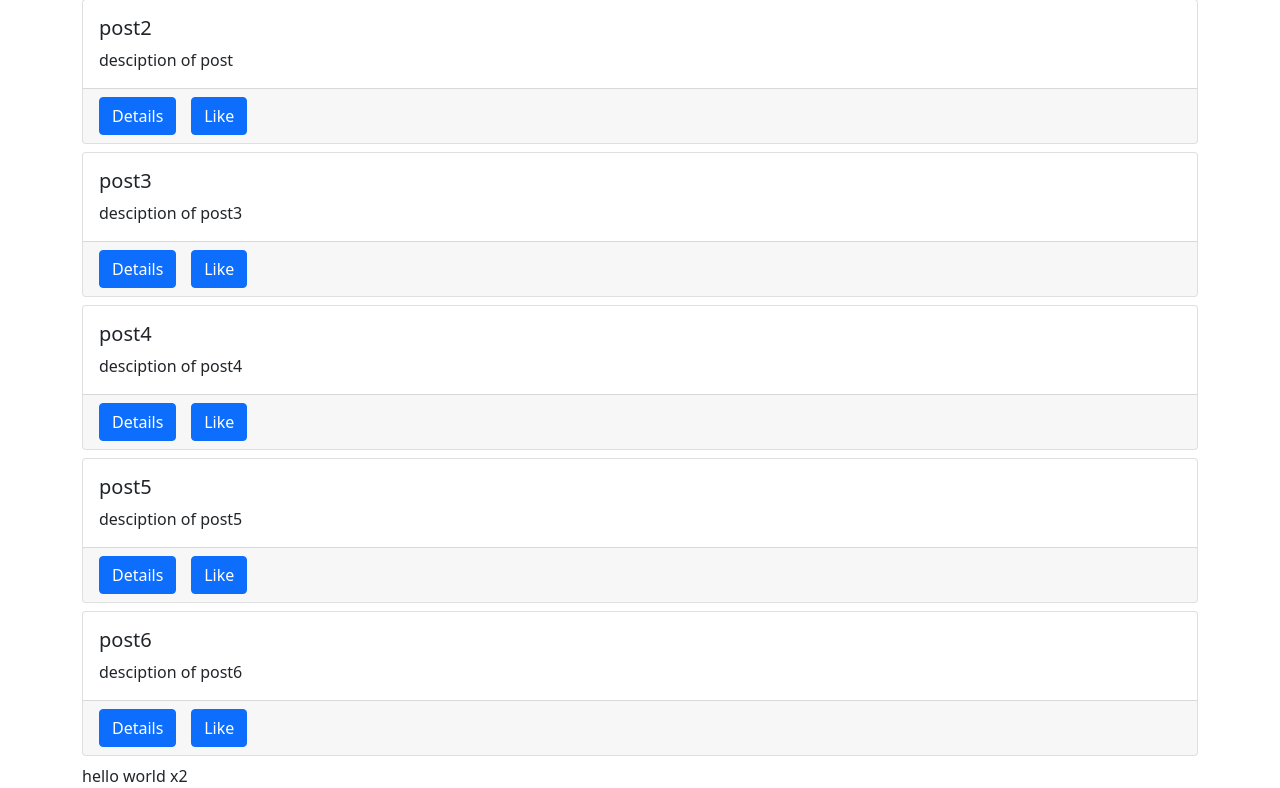
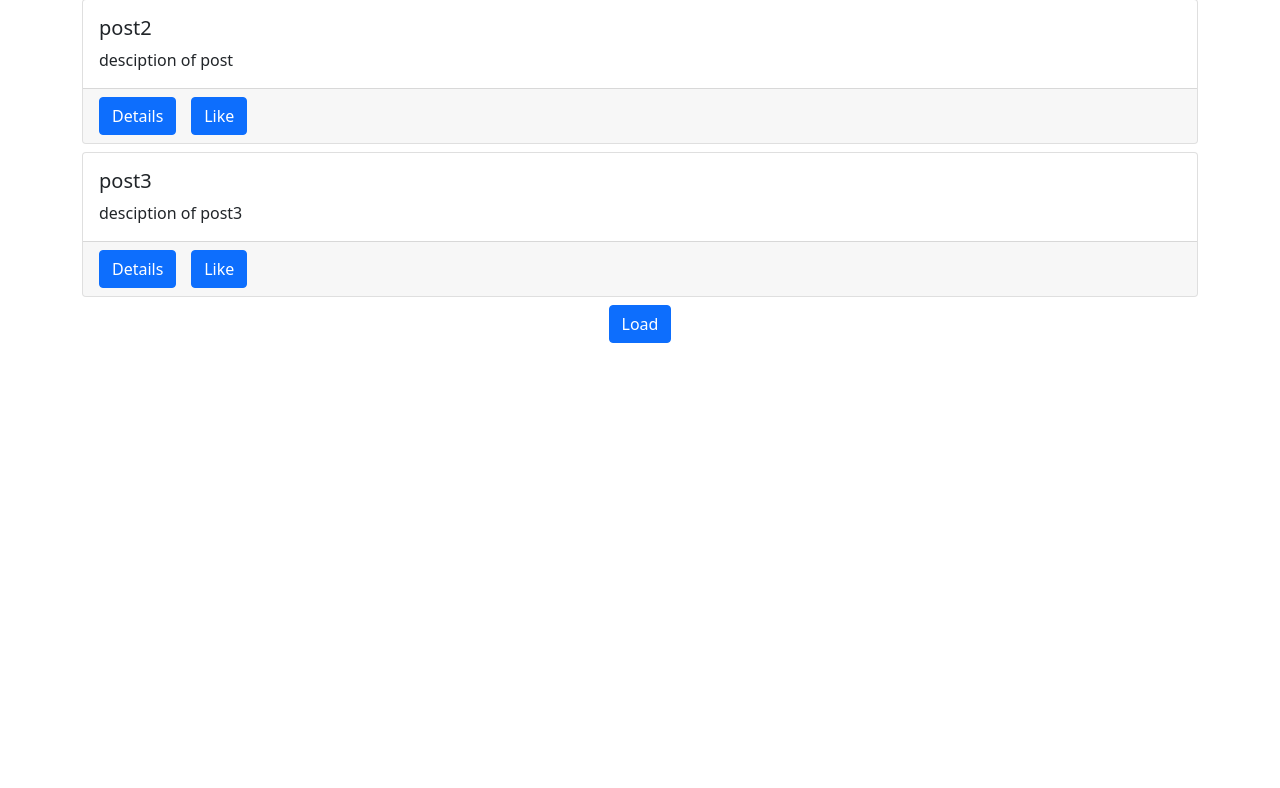
Before and after one commit to mohidalii/SENG2045_A3_DJANGO, a Django app: page / in a window 1280 px wide. Shown: the part 170-958 px from the top of the page. After the commit the page ends 513 px from the top, so only its background shows below. Run offline with Django 5.2, Linux system fonts and the light colour scheme; data comes from the database, SQL or seed files in the repository; data that the repository does not hold is empty; some libraries are stand-ins or nearby versions.

Commit message:
finished loading morew posts with a button click

```diff
--- a/src/posts/static/posts/main.js
+++ b/src/posts/static/posts/main.js
@@ -1,24 +1,16 @@
 console.log('hello world')
 
-const helloWorldBox = document.getElementById('hello-world')
 const postsBox = document.getElementById('posts-box')
 const spinnerBox = document.getElementById('spinner-box')
+const loadBtn = document.getElementById('load-btn')
+const endBox = document.getElementById('end-box')
 
-$.ajax({
+let visible = 3
+
+const getData = () => {
+    $.ajax({
     type: 'GET',
-    url: '/hello-world/',
-    success: function(response){
-        console.log('success', response.text)
-        helloWorldBox.textContent = response.text
-    },
-    error: function(error){
-        console.log('error', error)
-    }
-})
-
-$.ajax({
-    type: 'GET',
-    url: '/data/',
+    url: `/data/${visible}/`,
     success: function(response){
         console.log(response)
         const data = response.data
@@ -46,8 +38,25 @@ $.ajax({
             });
 
         }, 100)
+        console.log(response.size)
+        if (response.size === 0){
+            endBox.textContent = 'No posts added yet...'
+        }
+        else if (response.size <= visible){
+            loadBtn.classList.add('not-visible')
+            endBox.textContent = 'No more posts to load...'
+        }
     },
     error: function(error){
         console.log('error', error)
     }
 })
+}
+
+loadBtn.addEventListener('click', ()=>{
+    spinnerBox.classList.remove('not-visible')
+    visible += 3
+    getData()
+})
+
+getData()
--- a/src/posts/templates/posts/main.html
+++ b/src/posts/templates/posts/main.html
@@ -17,5 +17,7 @@ posts
         <div class="spinner-border" role="status"></div>
     </div>
     <div id="posts-box"></div>
-    <div id="hello-world"></div>
+    <div class="text-center mb-3" id="end-box">
+        <button class ="btn btn-primary" id="load-btn">Load</button>
+    </div>
 {% endblock content %}
--- a/src/posts/urls.py
+++ b/src/posts/urls.py
@@ -10,7 +10,7 @@ app_name = 'posts'
 
 urlpatterns = [
     path('', post_list_and_create, name='main-board'),
-    path('data/', load_post_data_view, name='posts-data'),
+    path('data/<int:num_posts>/', load_post_data_view, name='posts-data'),
 
     path('hello-world/', hello_world_view, name='hello-world'),
 ]
--- a/src/posts/views.py
+++ b/src/posts/views.py
@@ -7,7 +7,12 @@ def post_list_and_create(request):
     qs = Post.objects.all()
     return render(request, 'posts/main.html', {'qs':qs})
 
-def load_post_data_view(request):
+def load_post_data_view(request, num_posts):
+    visible = 3
+    upper = num_posts # 9
+    lower = upper - visible # 6
+    size = Post.objects.all().count()
+
     qs = Post.objects.all()
     data = []
     for obj in qs:
@@ -15,10 +20,11 @@ def load_post_data_view(request):
             'id': obj.id,
             'title': obj.title,
             'body': obj.body,
+            'liked': True if request.user in obj.liked.all() else False,
             'author': obj.author.user.username
         }
         data.append(item)
-    return JsonResponse({'data':data})
+    return JsonResponse({'data':data[lower:upper], 'size': size})
 
 def hello_world_view(request):
     return JsonResponse({'text':'hello world x2'})
```
